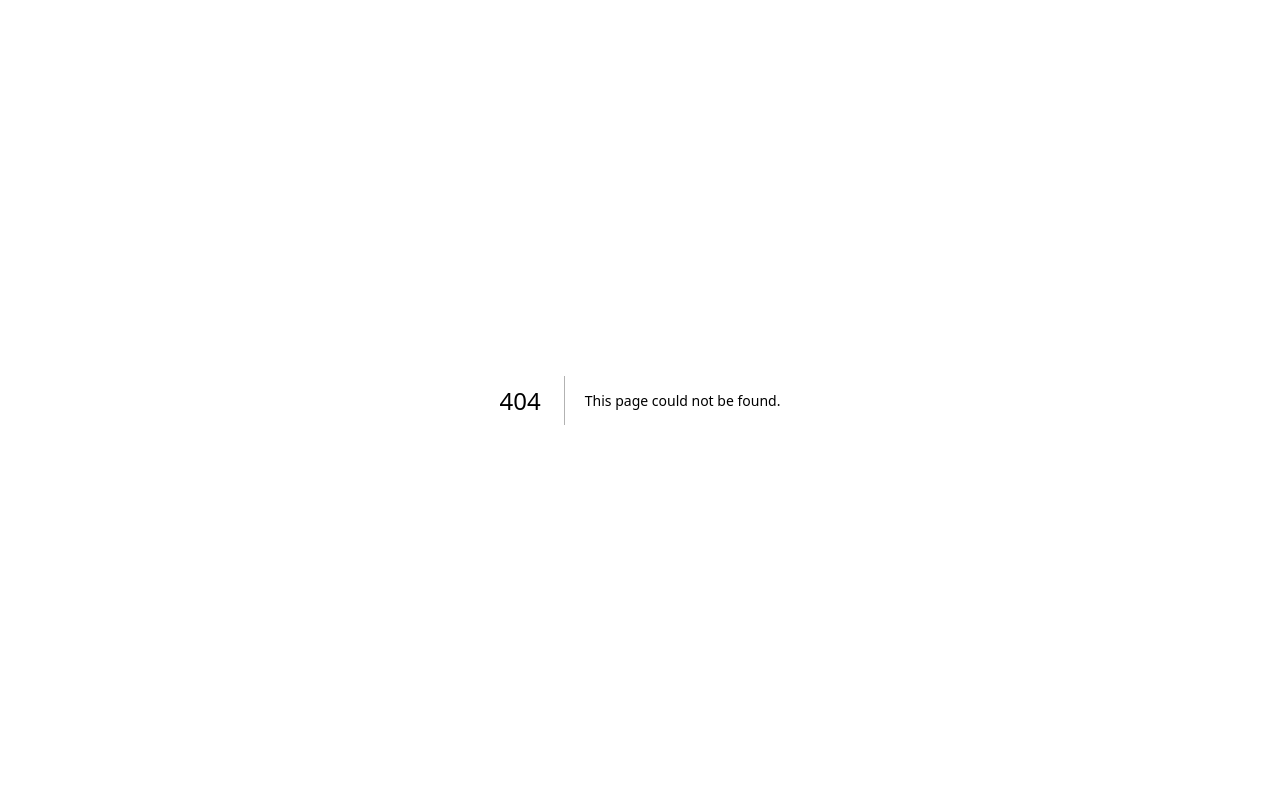
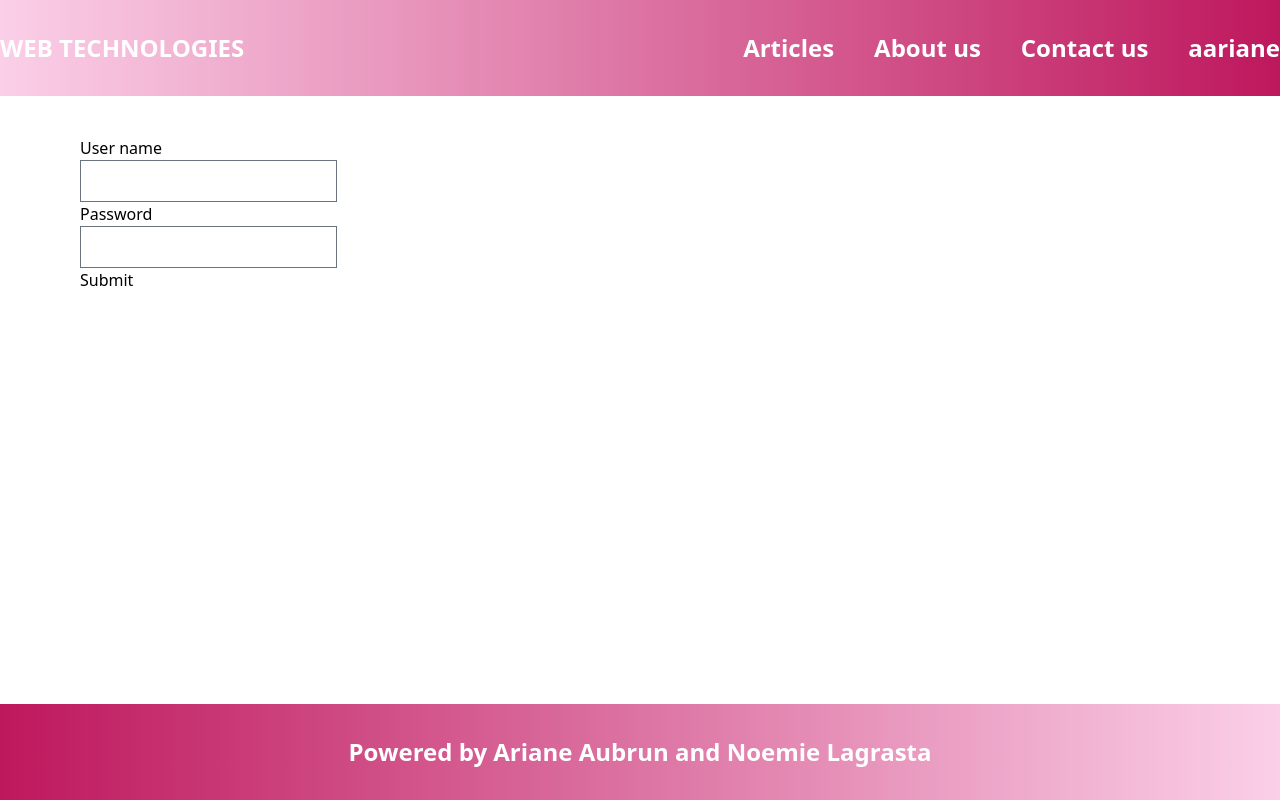
Before and after one commit to Noemie-lagrasta/ece-webtech-2023-fall-gr02-01, a Next.js app in the folder app/: page /login-controlled in a window 1280 px wide. Before the commit this address had no page. Built offline with nearby package versions, Linux system fonts and the light colour scheme.

Commit message:
feat: add lab 7

```diff
--- /dev/null
+++ b/app/components/UserContext.js
@@ -0,0 +1,26 @@
+import {createContext, useState} from 'react'
+
+const Context = createContext()
+
+export default Context
+
+export const ContextProvider = ({
+  children
+}) => {
+  const [user, setUser] = useState(null)
+  return (
+    <Context.Provider
+      value={{
+        user: user,
+        login: (user) => {
+          setUser(user)
+        },
+        logout: () => {
+          setUser(null)
+        }
+      }}
+    >
+      {children}
+    </Context.Provider>
+  )
+}
--- a/app/pages/_app.js
+++ b/app/pages/_app.js
@@ -1,5 +1,8 @@
+import { ContextProvider } from '@/components/UserContext'
 import '@/styles/globals.css'
 
 export default function App({ Component, pageProps }) {
-  return <Component {...pageProps} />
+  return <ContextProvider>
+    <Component {...pageProps} />
+  </ContextProvider>
 }
--- a/app/pages/articles.js
+++ b/app/pages/articles.js
@@ -1,7 +1,7 @@
 import Head from 'next/head'
 import Link from 'next/link'
 import Layout from '../components/Layout.js';
-import { db } from './api/articles';
+import { db } from './api/articles.js';
 
 export async function getStaticProps() {
   const response = await fetch("http://localhost:3000/api/articles");
--- /dev/null
+++ b/app/pages/login-controlled.js
@@ -0,0 +1,41 @@
+import { useState } from 'react'
+import Layout from '../components/Layout.js'
+
+const MyForm = function() {
+  const [data, setData] = useState({})
+  const onSubmit = function(e) {
+    e.preventDefault()
+    console.log(data)
+  }
+  return (
+    <Layout>
+      <form onSubmit={onSubmit}>
+        <h2>User name</h2>
+        <div>
+          <input
+            type="text"
+            name="my_input"
+            value={data.my_value}
+            onChange={e => setData({...data, ...{my_input: e.target.value}})}
+          />
+        </div>
+        <h2>Password</h2>
+        <div>
+          <input
+            type="text"
+            name="my_input"
+            value={data.my_value}
+            onChange={e => setData({...data, ...{my_input: e.target.value}})}
+          />
+        </div>
+        <div>
+          <button>
+            Submit
+          </button>
+        </div>
+      </form>
+    </Layout>
+  )
+}
+
+export default MyForm;
--- /dev/null
+++ b/app/pages/login-native.js
@@ -0,0 +1,39 @@
+import {useContext} from 'react';
+import Context from '../components/UserContext.js'
+import Layout from '@/components/Layout.js';
+
+const LoggedOut = () => {
+  const {login} = useContext(Context)
+  return (
+    <Layout>
+        <div>
+        <button onClick={()=>{ login('guest') }}>Login</button>
+        </div>
+    </Layout>
+
+  )
+}
+
+const LoggedIn = () => {
+  const {user, logout} = useContext(Context)
+  return (
+    <Layout>
+        <div>
+            Welcome {user}!
+            <div>
+                <button onClick={()=>{ logout() }}>Logout</button>
+            </div>
+        </div>
+    </Layout>
+
+  )
+}
+
+export default () => {
+  const {user} = useContext(Context)
+  return (
+    <div>
+      {user ? <LoggedIn /> : <LoggedOut />}
+    </div>
+  )
+}
--- /dev/null
+++ b/app/pages/use-state.js
@@ -0,0 +1,20 @@
+import React, { useState } from 'react';
+import Layout from '../components/Layout.js'
+
+function Click() {
+  // Declare a new state variable, which we'll call "count"
+  const [count, setCount] = useState(0);
+
+  return (
+    <Layout>
+        <div>
+        <p>You clicked {count} times</p>
+        <button onClick={() => setCount(count + 1)}>
+            Click me
+        </button>
+        </div>
+    </Layout>
+  );
+}
+
+export default Click;
```
Also changed, not shown: 1 other file (tests, documents, lock files or other folders).
